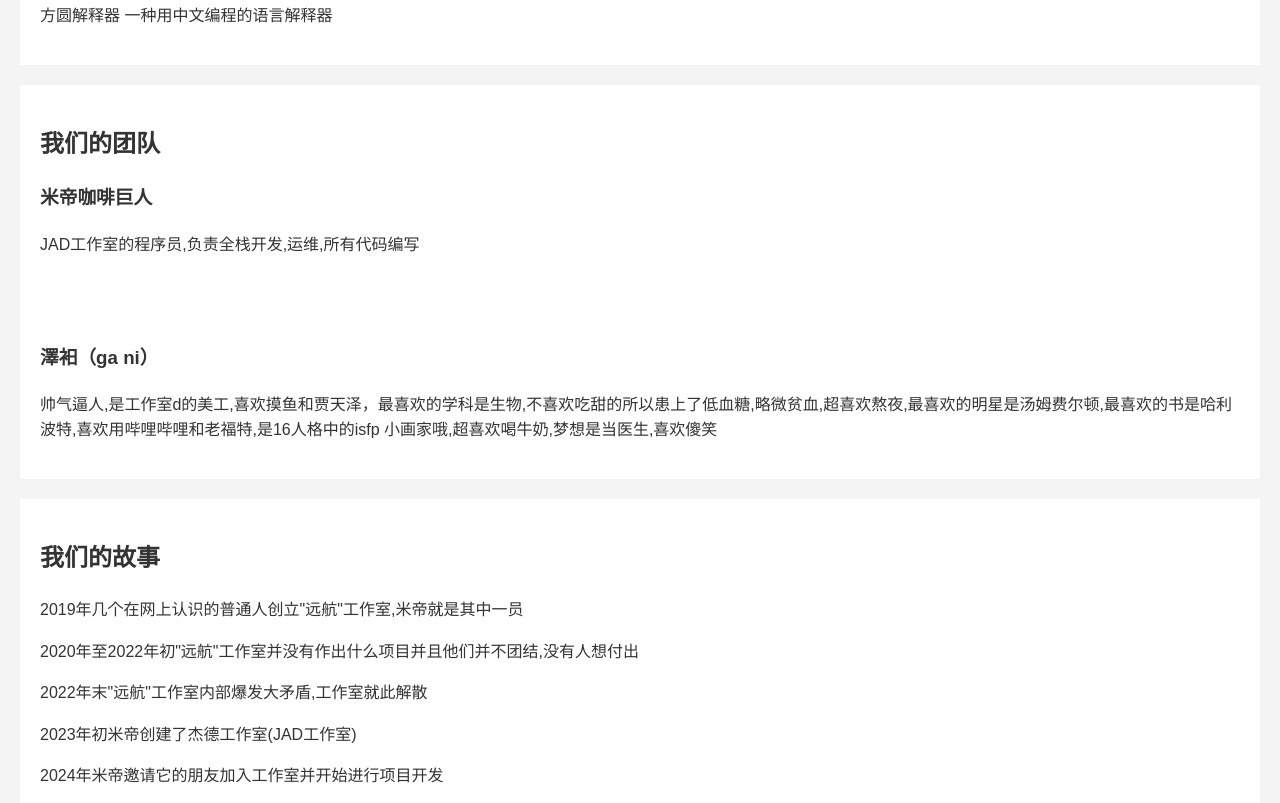
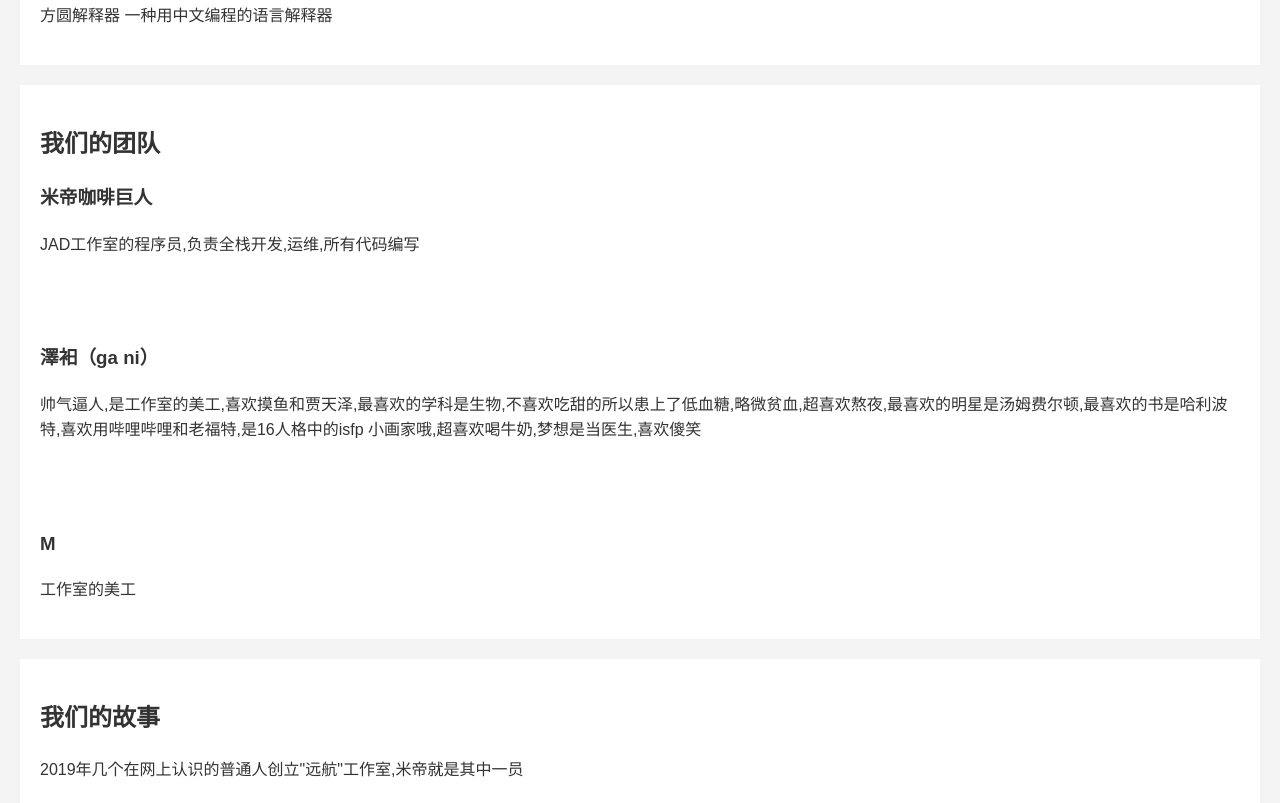
Before and after one commit to midikafeijuren/jad_web, a plain HTML site: page index.html in a window 1280 px wide. Shown: the part 398-1201 px from the top of the page. Drawn offline with Linux system fonts and the light colour scheme.

Commit message:
Update index.html

```diff
--- a/index.html
+++ b/index.html
@@ -195,8 +195,17 @@
                     澤衵（ga ni）
                 </h3>
                 <p>
-                     帅气逼人,是工作室d的美工,喜欢摸鱼和贾天泽，最喜欢的学科是生物,不喜欢吃甜的所以患上了低血糖,略微贫血,超喜欢熬夜,最喜欢的明星是汤姆费尔顿,最喜欢的书是哈利波特,喜欢用哔哩哔哩和老福特,是16人格中的isfp 小画家哦,超喜欢喝牛奶,梦想是当医生,喜欢傻笑
+                     帅气逼人,是工作室的美工,喜欢摸鱼和贾天泽,最喜欢的学科是生物,不喜欢吃甜的所以患上了低血糖,略微贫血,超喜欢熬夜,最喜欢的明星是汤姆费尔顿,最喜欢的书是哈利波特,喜欢用哔哩哔哩和老福特,是16人格中的isfp 小画家哦,超喜欢喝牛奶,梦想是当医生,喜欢傻笑
                 </p>
+            <br>
+                <br>
+                    <h3>
+                        M
+                    </h3>
+                <p>
+                    工作室的美工
+                </p>
+
             </div>
 
         </section>
```
